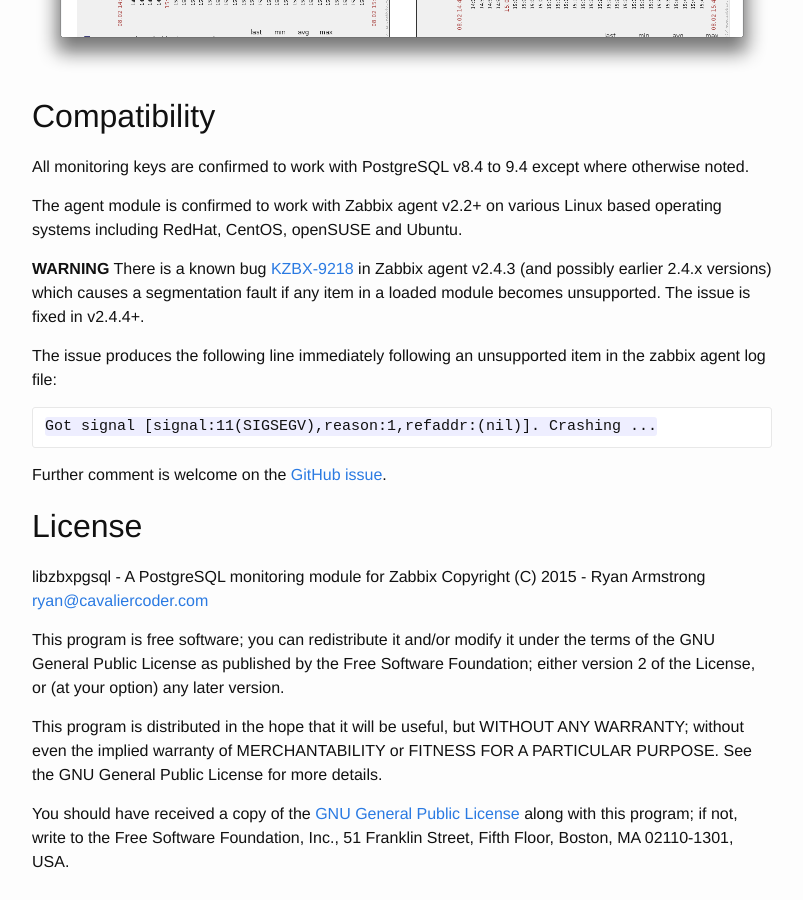
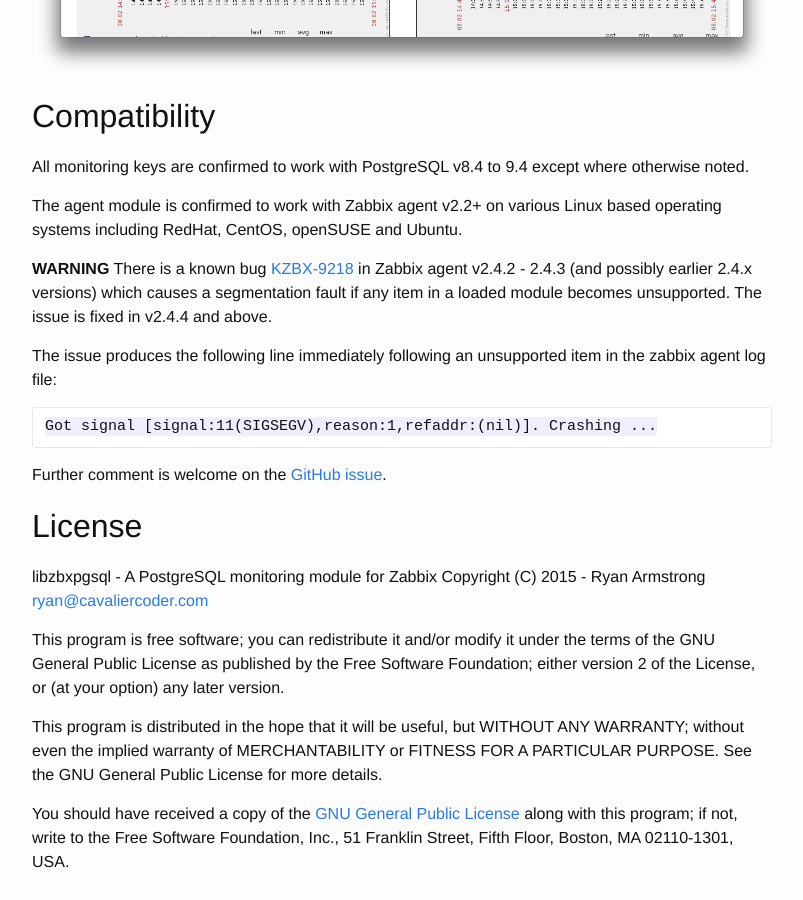
Before and after one commit to zabbix-tools/libzbxpgsql, a Jekyll site: the page built from _docs/about.md, in a window 1280 px wide and 900 px high, scrolled down 1060 px. Shown: the whole window, without its empty margins (238-1041 px from the left). Built offline with Jekyll 4.4.1, drawn with Linux system fonts in a browser that asks for light colours.

Commit message:
Updated affected version of KZBX-9218

```diff
--- a/_docs/about.md
+++ b/_docs/about.md
@@ -37,9 +37,9 @@ The agent module is confirmed to work with Zabbix agent v2.2+ on various
 Linux based operating systems including RedHat, CentOS, openSUSE and Ubuntu.
 
 __WARNING__ There is a known bug [KZBX-9218](https://support.zabbix.com/browse/ZBX-9218)
-in Zabbix agent v2.4.3 (and possibly earlier 2.4.x versions) which causes a
-segmentation fault if any item in a loaded module becomes unsupported. The
-issue is fixed in v2.4.4+.
+in Zabbix agent v2.4.2 - 2.4.3 (and possibly earlier 2.4.x versions) which
+causes a segmentation fault if any item in a loaded module becomes
+unsupported. The issue is fixed in v2.4.4 and above.
 
 The issue produces the following line immediately following an unsupported item
 in the zabbix agent log file:
```
